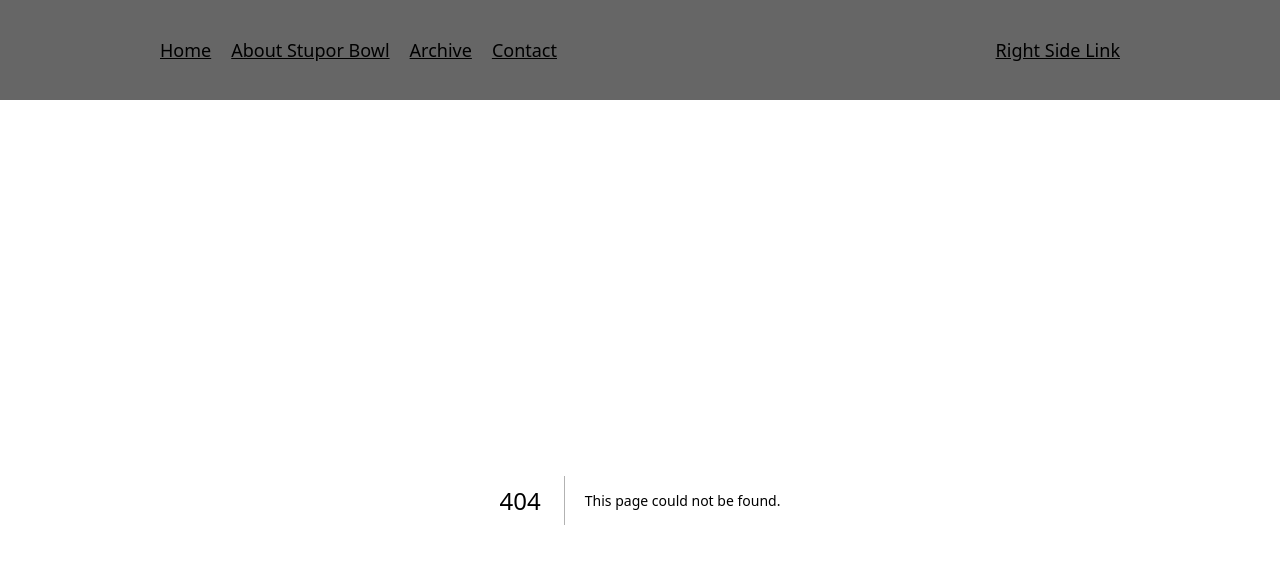
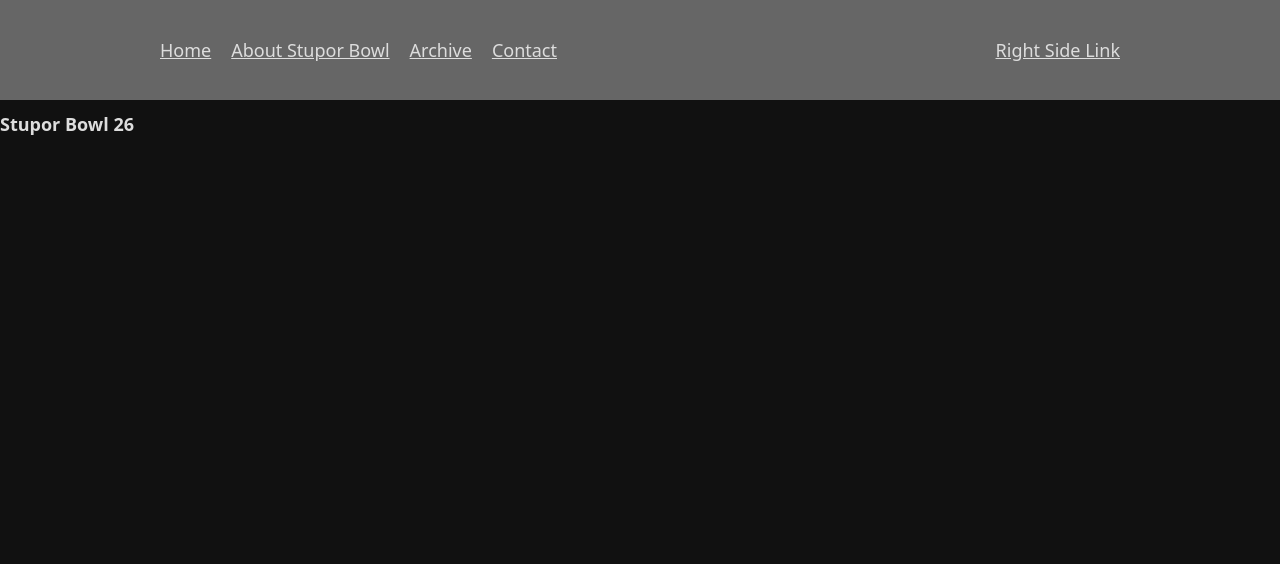
Before and after one commit to macemke4130/stuporbowl, a Next.js app: page /archive/26 in a window 1280 px wide. Before the commit this address had no page. Shown: the top 564 px of the page. Built offline with nearby package versions, Linux system fonts and the light colour scheme.

Commit message:
Add year 26

```diff
--- /dev/null
+++ b/src/app/archive/26/page.tsx
@@ -0,0 +1,10 @@
+// Styles
+import s from "./page.module.css";
+
+export default function SB26() {
+    return (
+        <>
+            <h1>Stupor Bowl 26</h1>
+        </>
+    );
+}
```
Also changed, not shown: src/app/archive/26/page.module.css (added).
